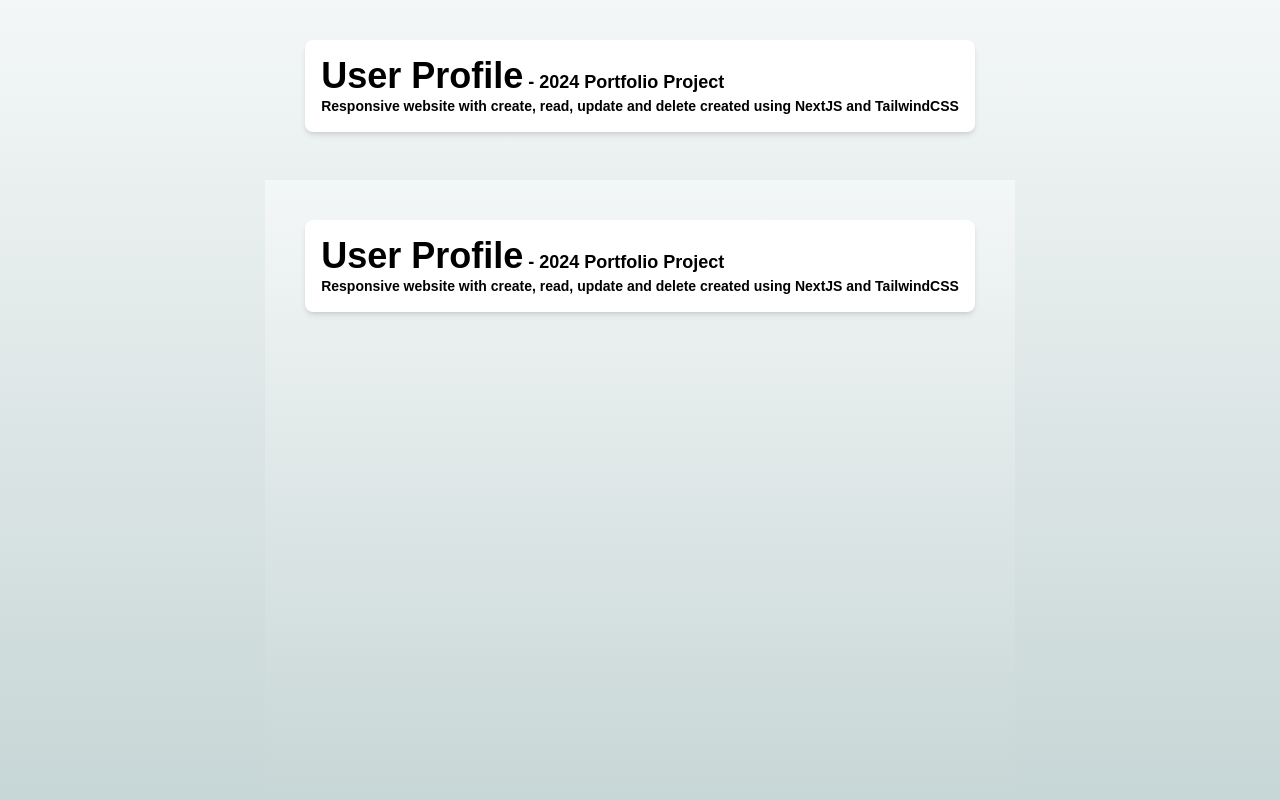
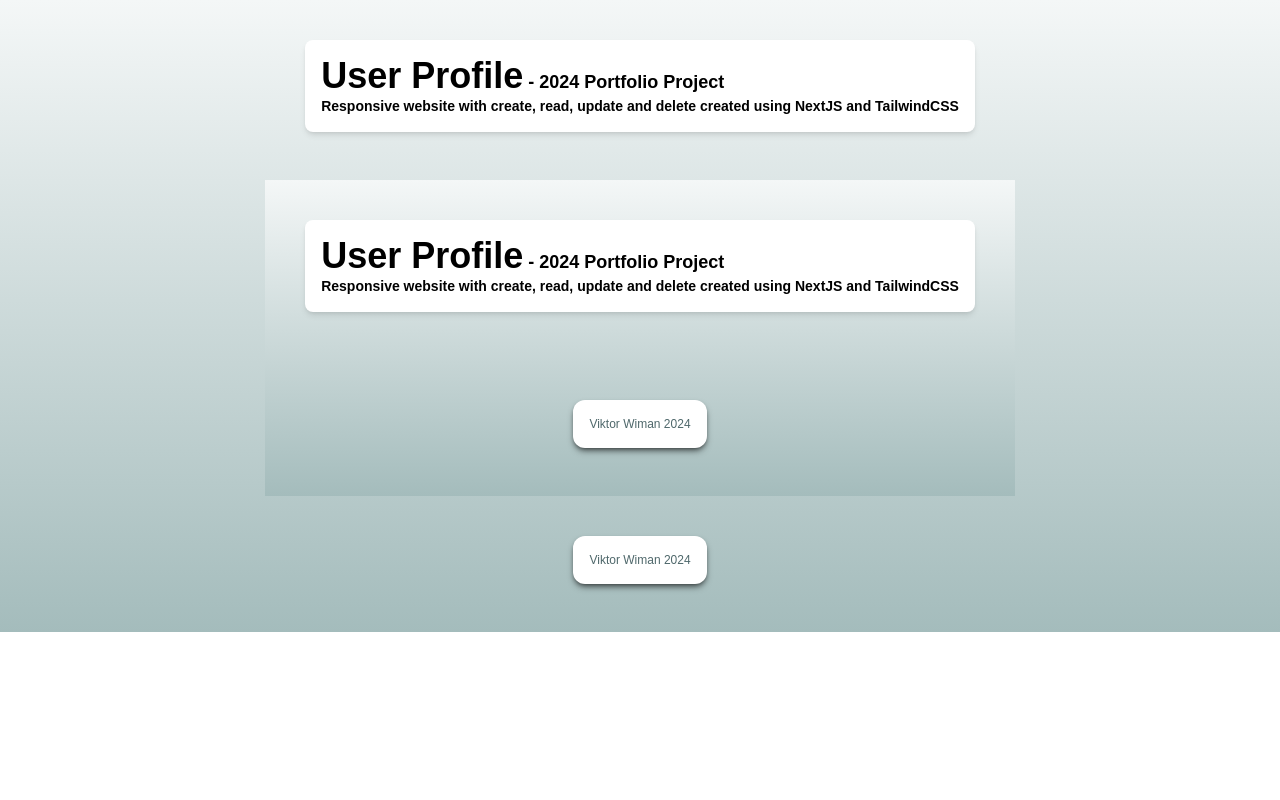
Before and after one commit to VWiman/portfolioUserProfile, a Next.js app: page /layouts/Layout in a window 1280 px wide. Shown: the top 800 px of the page. Built offline with nearby package versions, Linux system fonts and the light colour scheme.

Commit message:
Css change

```diff
--- a/styles/globals.css
+++ b/styles/globals.css
@@ -20,7 +20,7 @@
 
 
 .main {
-  @apply flex flex-col min-h-screen md:pt-10
+  @apply flex flex-col md:pt-10
 }
 
 .popup {
```
